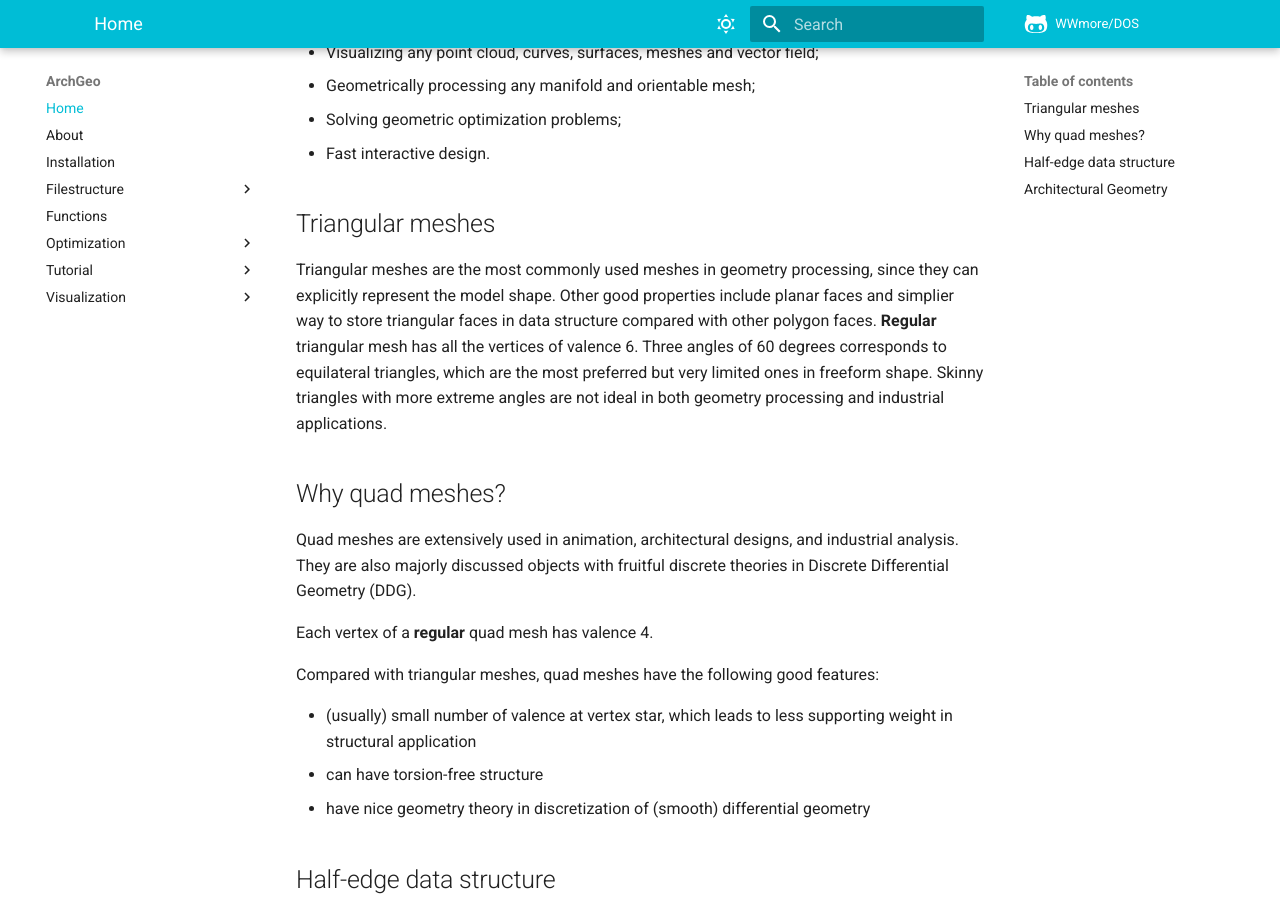
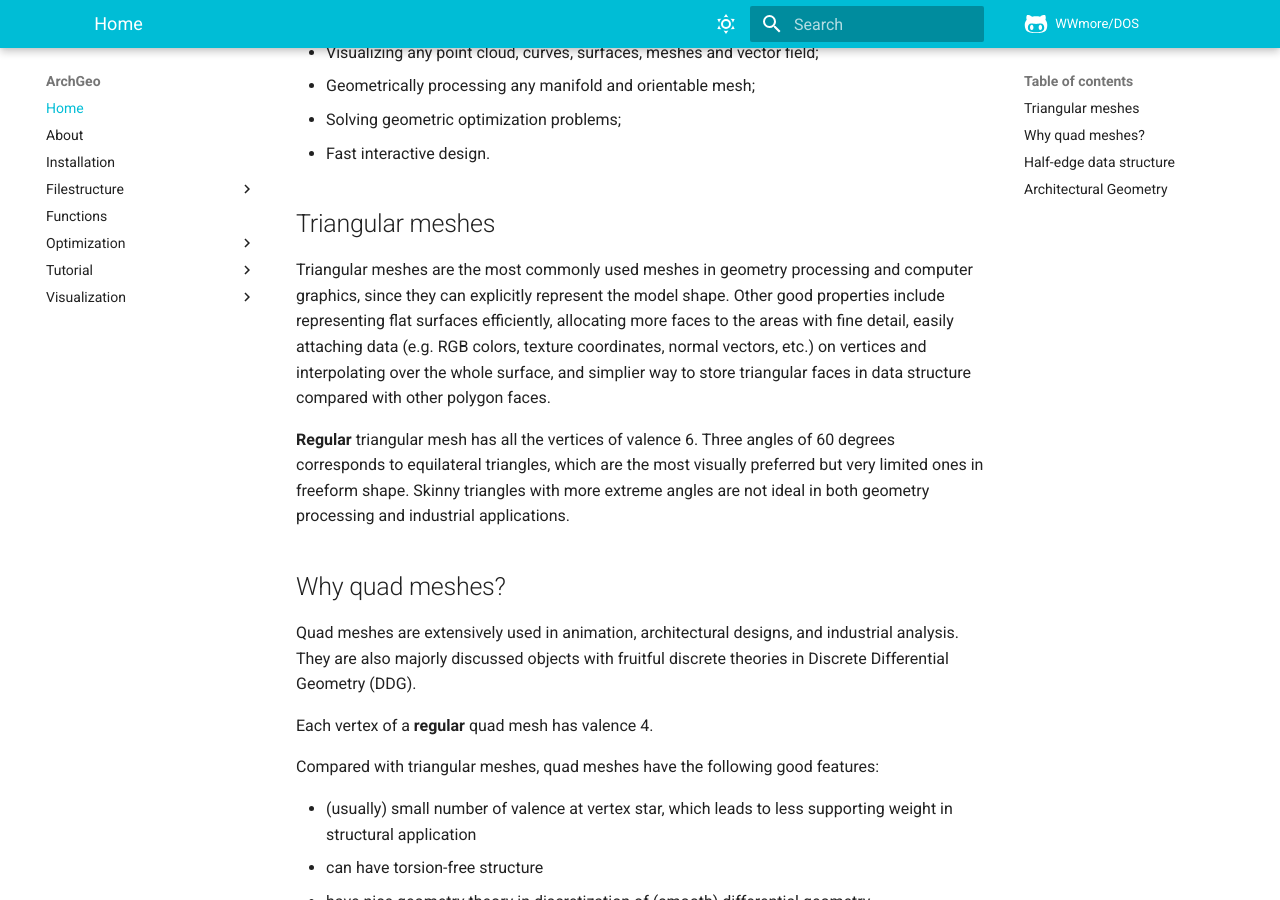
Before and after one commit to WWmore/mkdocs-archgeo, an MkDocs documentation site: the page built from docs/index.md, in a window 1280 px wide and 900 px high, scrolled down 367 px. Built offline with MkDocs 1.6.1 and Material for MkDocs 9.7.7, drawn with Linux system fonts in a browser that asks for light colours; comment, search, counter and statistics services are not loaded.

Commit message:
Update index.md

```diff
--- a/docs/index.md
+++ b/docs/index.md
@@ -15,10 +15,11 @@ ArchGeo offers four core features:
 * Fast interactive design.
 
 ## Triangular meshes
-Triangular meshes are the most commonly used meshes in geometry processing, since they can explicitly represent the model shape.
-Other good properties include planar faces and simplier way to store triangular faces in data structure compared with other polygon faces.
+Triangular meshes are the most commonly used meshes in geometry processing and computer graphics, since they can explicitly represent the model shape.
+Other good properties include representing flat surfaces efficiently, allocating more faces to the areas with fine detail, easily attaching  data (e.g. RGB colors, texture coordinates, normal vectors, etc.) on vertices and interpolating over the whole surface, and simplier way to store triangular faces in data structure compared with other polygon faces.
+
 **Regular** triangular mesh has all the vertices of valence 6.
-Three angles of 60 degrees corresponds to equilateral triangles, which are the most preferred but very limited ones in freeform shape.
+Three angles of 60 degrees corresponds to equilateral triangles, which are the most visually preferred but very limited ones in freeform shape.
 Skinny triangles with more extreme angles are not ideal in both geometry processing and industrial applications.
 
 ## Why quad meshes?
```
